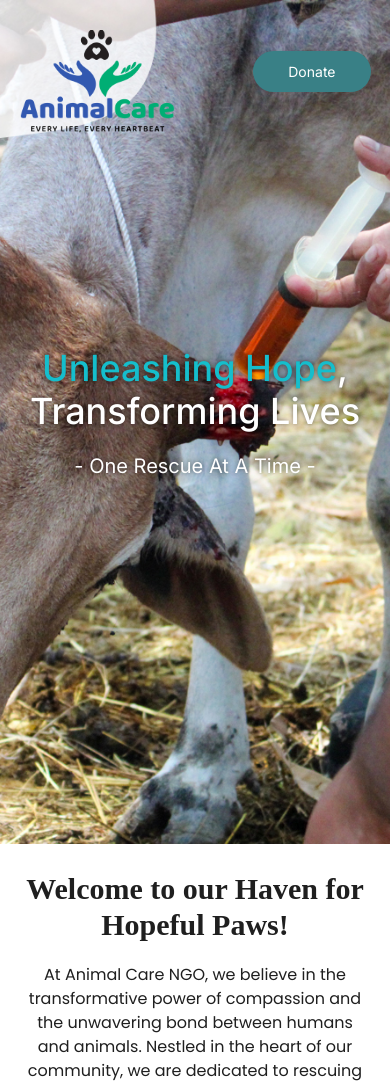
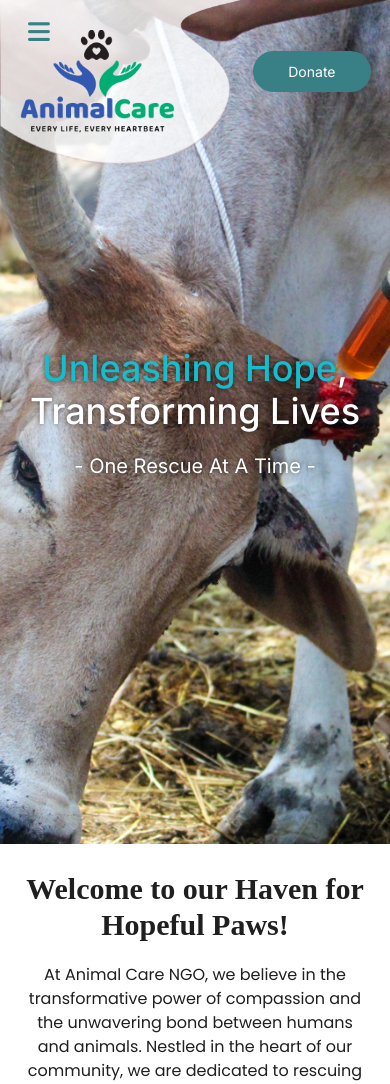
Before and after one commit to r-niraj/animal-care, a PHP site: page / in a window 390 px wide. Shown: the top 1084 px of the page. Run offline with PHP 8.4, Linux system fonts and the light colour scheme.

Commit message:
Dev WIP Ham Menu

```diff
--- a/css/footer.css
+++ b/css/footer.css
@@ -106,6 +106,7 @@ ul.siteMapUL li a {
     color: #fff;
     width: 100%;
     text-indent: 0;
+    font-family: inter;
 }
 
 .item.address p {
--- /dev/null
+++ b/css/hamMenu.css
@@ -0,0 +1,28 @@
+.logBgMobile.mobile .fa-solid.fa-bars {
+    position: absolute;
+    left: 8%;
+    top: 11%;
+    font-size: 25px;
+    color: #398086;
+    z-index: 9;
+}
+
+.mobileMenuContent {
+    width: 100%;
+    height: 100vh;
+    background-color: #fff;
+    position: absolute;
+    z-index: 10;
+    top: 0;
+    display: block;
+    transition: all 0.2s ease-in-out;
+    transform: translateX(-100%);
+}
+
+.mobileMenuContent .fa-solid.fa-x {
+    right: 9%;
+    position: absolute;
+    top: 4%;
+    color: #398086;
+    font-size: 25px;
+}
--- a/css/index.css
+++ b/css/index.css
@@ -1,9 +1,3 @@
-* {
-    margin: 0;
-    padding: 0;
-    box-sizing: border-box;
-}
-
 * {
     margin: 0;
     padding: 0;
@@ -63,9 +57,9 @@
 
 .mainBanner .navbarCustom {
     position: absolute;
-    right: 5%;
+    right: 4%;
     width: 75%;
-    top: 10%;
+    top: 6%;
 }
 
 .mainBanner .navbarCustom ul {
@@ -303,7 +297,7 @@
     text-align: left;
 }
 
-.WCAnimalCare p.title{
+.WCAnimalCare p.title {
     font-size: 30px;
     font-family: 'Inter';
     text-align: center;
@@ -319,22 +313,23 @@
     padding: 0 8%;
 }
 
-.WCAnimalCare .leftText{
+.WCAnimalCare .leftText {
     width: 50%;
     font-family: 'TwSenMT';
     font-size: 22px;
     line-height: 25px;
 }
 
-.WCAnimalCare .Image{
+.WCAnimalCare .Image {
     background-image: url('../Images/home/why-choose-aci.png');
-    height:450px;
+    height: 450px;
     background-size: contain;
     width: 50%;
     background-repeat: no-repeat;
 }
 
-.currCamp,.Comprehensive {
+.currCamp,
+.Comprehensive {
     text-align: center;
 }
 
@@ -345,7 +340,7 @@
     margin: 0;
 }
 
-.currCamp p.title span{
+.currCamp p.title span {
     font-style: italic;
     color: #3258B0;
     font-weight: 700;
@@ -365,16 +360,16 @@
     transition: 0.3s all ease-in-out;
 }
 
-.donateBtn:hover{
+.donateBtn:hover {
     color: #fff;
     background-color: #306b70;
 }
 
-.currCamp{
+.currCamp {
     margin: 0 3% 5%;
 }
 
-.WCAnimalCare.marginLR{
+.WCAnimalCare.marginLR {
     margin: 3% 6% 5% 6%;
 }
 
@@ -401,7 +396,7 @@
     background-position: 83% center;
 }
 
-.waterBowl{
+.waterBowl {
     display: flex;
     align-items: center;
     padding: 3% 15%;
@@ -409,10 +404,11 @@
 }
 
 .waterBowl .leftText,
-.waterBowl .imageContainer{
+.waterBowl .imageContainer {
     width: 50%;
 }
-.waterBowl .imageContainer{
+
+.waterBowl .imageContainer {
     background-image: url('../Images/home/water-bowl-birds.png');
     height: 400px;
     background-size: cover;
@@ -430,7 +426,7 @@
     font-weight: 500;
 }
 
-.Testimonials{
+.Testimonials {
     text-align: center;
     margin: 5% 0;
 }
@@ -459,7 +455,7 @@
     padding: 0 22%;
 }
 
-.Testimonials .carousel-control-prev{
+.Testimonials .carousel-control-prev {
     left: -84px;
     background: #398086;
     height: 35px;
@@ -488,7 +484,7 @@
     padding: 0 22%;
 }
 
-.futurePlans .title{
+.futurePlans .title {
     font-family: inter;
     font-weight: 600;
     font-size: 25px;
@@ -501,30 +497,38 @@
     line-height: 22px;
 }
 
-.ourStory.joinMovement{
+.ourStory.joinMovement {
     margin-top: 8%;
 }
 
-.ourStory.joinMovement .innerContainer{
+.ourStory.joinMovement .innerContainer {
     flex-direction: row-reverse;
 }
 
-.ourStory.joinMovement .innerContainer p.storyTitle{
+.ourStory.joinMovement .innerContainer p.storyTitle {
     font-size: 30px;
     font-family: 'Inter';
     font-weight: 600;
 }
 
-.ourStory.joinMovement .innerContainer .photoCont{
+.ourStory.joinMovement .innerContainer .photoCont {
     background-image: url('../Images/home/JoinMoment.png');
 }
 
-.item.address.home p{
+.item.address.home p {
     padding: 0;
 }
 
-ul.siteMapUL.Home li{
+ul.siteMapUL.Home li {
     padding: 0;
+}
+
+.footer .contactForm div {
+    padding: 7px 6px !important;
+}
+
+.mobileMenuContent {
+    display: none;
 }
 
 /* Media Query for Mobile Devices */
@@ -540,6 +544,7 @@ ul.siteMapUL.Home li{
         background-size: contain;
         background-repeat: no-repeat;
         top: 30px;
+        z-index: 9;
     }
 
     .mainBanner .navbarCustom {
@@ -703,17 +708,17 @@ ul.siteMapUL.Home li{
         height: 30vh;
     }
 
-    .WCAnimalCare p.title{
+    .WCAnimalCare p.title {
         font-size: 22px;
         margin-bottom: 20px;
     }
 
-    .WCAnimalCare .flexContainer{
+    .WCAnimalCare .flexContainer {
         flex-direction: column-reverse;
         padding: 0 5%;
     }
 
-    .WCAnimalCare .Image{
+    .WCAnimalCare .Image {
         width: 100%;
         height: 269px;
     }
@@ -734,11 +739,11 @@ ul.siteMapUL.Home li{
         line-height: 20px;
     }
 
-    .currCamp{
+    .currCamp {
         margin: 15% 5%;
     }
 
-    .Comprehensive p.title{
+    .Comprehensive p.title {
         font-size: 22px;
     }
 
@@ -746,89 +751,75 @@ ul.siteMapUL.Home li{
         font-size: 16px;
     }
 
-    .waterBowl p.title{
+    .waterBowl p.title {
         font-size: 20px;
     }
 
-    .waterBowl{
+    .waterBowl {
         flex-direction: column-reverse;
         padding: 3%;
         row-gap: 3%;
     }
 
     .waterBowl .leftText,
-    .waterBowl .imageContainer{
+    .waterBowl .imageContainer {
         width: 90%;
         margin-bottom: 15px;
     }
 
-    .waterBowl p.descr{
+    .waterBowl p.descr {
         text-align: center;
     }
 
-    .Testimonials p.title{
+    .Testimonials p.title {
         font-size: 25px;
     }
 
-    .Testimonials p.subtext{
+    .Testimonials p.subtext {
         font-size: 16px;
         margin-bottom: 0;
     }
 
-    .Testimonials .innerContainer{
+    .Testimonials .innerContainer {
         padding: 0 4%;
     }
 
     .Testimonials .carousel-control-next,
-    .Testimonials .carousel-control-prev{
+    .Testimonials .carousel-control-prev {
         display: none;
     }
 
-    .futurePlans{
+    .futurePlans {
         padding: 3%;
         margin-top: 10%;
     }
 
-    .futurePlans .title{
+    .futurePlans .title {
         font-size: 20px;
     }
 
-    .futurePlans p.descr{
+    .futurePlans p.descr {
         font-size: 16px;
     }
 
-    .ourStory.joinMovement .innerContainer{
+    .ourStory.joinMovement .innerContainer {
         flex-direction: column;
     }
 
-    /* responsive footer starts here */
-    .footer .innerFtrContainer{
-        flex-direction: column;
+    .mainBanner {
+        background-image: url('../Images/home/CowRescueMobile.jpg');
+        position: relative;
     }
 
-    .footer .innerFtrContainer .item.logoSocial .logo{
-        width: 294px !important;
-        background-position: center;
+    .mainBanner .logBgMobile.mobile {
+        background-image: url('../Images/home/logBck.png');
+        background-size: contain;
+        background-repeat: no-repeat;
+        width: 350px;
+        height: 182px;
+        display: block;
+        position: relative;
     }
-
-    .innerFtrContainer .item.logoSocial{
-        margin-bottom: 15%;
-    }
-
-    .innerFtrContainer .item.siteMap{
-        margin-bottom: 10%;
-    }
-
-    .innerFtrContainer  .item.connectForm {
-        width: 100%;
-        margin-bottom: 10%;
-    }
-
-    .innerFtrContainer .item.address p{
-        text-align: left;
-    }
-
-     /* responsive footer ends here */
 }
 
 /* Media Query for low resolution  Tablets, Ipads */
--- a/donate.html
+++ b/donate.html
@@ -9,6 +9,7 @@
     <link rel="stylesheet" href="./css/footer.css">
     <link rel="stylesheet" href="./css/secondary_nav.css">
     <link rel="stylesheet" href="./css/fadeScroll.css">
+    <link rel="stylesheet" href="./css/hamMenu.css">
 
     <link rel="preconnect" href="https://fonts.googleapis.com">
     <link rel="preconnect" href="https://fonts.gstatic.com" crossorigin>
@@ -27,6 +28,10 @@
 
     <div class="navbarReuse js-reveal">
         <div class="logoContainer"></div>
+        <div class="logBgMobile mobile">
+            <i class="fa-solid fa-bars" onclick="handleMobileMenu();"></i>
+        </div>
+        <div class="mobileMenuContent"><i class="fa-solid fa-x" onclick="handleCloseNav();"></i></div>
         <div class="navbarCustom">
             <ul>
                 <li><a href="index.html">Home</a></li>
@@ -134,6 +139,7 @@
     </div>
 
     <script src="JS/jquery.scroll-reveal.js"></script>
+    <script src="JS/mobileMenu.js"></script>
     <script>
         $.fn.scrollReveal();
     </script>
--- a/get-involved.html
+++ b/get-involved.html
@@ -9,6 +9,7 @@
     <link rel="stylesheet" href="./css/footer.css">
     <link rel="stylesheet" href="./css/secondary_nav.css">
     <link rel="stylesheet" href="./css/fadeScroll.css">
+    <link rel="stylesheet" href="./css/hamMenu.css">
 
     <link rel="preconnect" href="https://fonts.googleapis.com">
     <link rel="preconnect" href="https://fonts.gstatic.com" crossorigin>
@@ -26,6 +27,10 @@
 
     <div class="navbarReuse js-reveal">
         <div class="logoContainer"></div>
+        <div class="logBgMobile mobile">
+            <i class="fa-solid fa-bars" onclick="handleMobileMenu();"></i>
+        </div>
+        <div class="mobileMenuContent"><i class="fa-solid fa-x" onclick="handleCloseNav();"></i></div>
         <div class="navbarCustom">
             <ul>
                 <li><a href="index.html">Home</a></li>
@@ -121,6 +126,7 @@
         </footer>
     </div>
     <script src="JS/jquery.scroll-reveal.js"></script>
+    <script src="JS/mobileMenu.js"></script>
     <script>
         $.fn.scrollReveal();
     </script>
--- a/index.html
+++ b/index.html
@@ -8,6 +8,7 @@
     <link rel="stylesheet" href="./css/index.css">
     <link rel="stylesheet" href="./css/footer.css">
     <link rel="stylesheet" href="./css/fadeScroll.css">
+    <link rel="stylesheet" href="./css/hamMenu.css">
 
     <link rel="preconnect" href="https://fonts.googleapis.com">
     <link rel="preconnect" href="https://fonts.gstatic.com" crossorigin>
@@ -27,6 +28,10 @@
 <body>
     <div class="mainBanner js-reveal">
         <div class="logoContainer"></div>
+        <div class="logBgMobile mobile">
+            <i class="fa-solid fa-bars" onclick="handleMobileMenu();"></i>
+        </div>
+        <div class="mobileMenuContent"><i class="fa-solid fa-x" onclick="handleCloseNav();"></i></div>
         <div class="navbarCustom">
             <ul>
                 <li><a href="index.html" class="active">Home</a></li>
@@ -335,10 +340,9 @@
     <script src="https://code.jquery.com/jquery-3.7.1.min.js"></script>
     <script src="https://cdn.jsdelivr.net/npm/bootstrap@5.0.2/dist/js/bootstrap.bundle.min.js"></script>
     <script src="JS/jquery.scroll-reveal.js"></script>
+    <script src="JS/mobileMenu.js"></script>
     <script>
         $.fn.scrollReveal();
-
-
         let animRescued = Number($('.countItem1 .animationCount .count').text());
         let animTreated = Number($('.countItem2 .animationCount .count').text());
         let aVolun = Number($('.countItem3 .animationCount .count').text());
--- a/our-work.html
+++ b/our-work.html
@@ -9,6 +9,7 @@
     <link rel="stylesheet" href="./css/footer.css">
     <link rel="stylesheet" href="./css/secondary_nav.css">
     <link rel="stylesheet" href="./css/fadeScroll.css">
+    <link rel="stylesheet" href="./css/hamMenu.css">
 
     <link rel="preconnect" href="https://fonts.googleapis.com">
     <link rel="preconnect" href="https://fonts.gstatic.com" crossorigin>
@@ -26,6 +27,10 @@
 <body>
     <div class="navbarReuse js-reveal">
         <div class="logoContainer"></div>
+        <div class="logBgMobile mobile">
+            <i class="fa-solid fa-bars" onclick="handleMobileMenu();"></i>
+        </div>
+        <div class="mobileMenuContent"><i class="fa-solid fa-x" onclick="handleCloseNav();"></i></div>
         <div class="navbarCustom">
             <ul>
                 <li><a href="index.html">Home</a></li>
@@ -149,6 +154,7 @@
         </footer>
     </div>
     <script src="JS/jquery.scroll-reveal.js"></script>
+    <script src="JS/mobileMenu.js"></script>
     <script>
         $.fn.scrollReveal();
     </script>
--- a/work-with-us.html
+++ b/work-with-us.html
@@ -9,6 +9,7 @@
     <link rel="stylesheet" href="./css/footer.css">
     <link rel="stylesheet" href="./css/secondary_nav.css">
     <link rel="stylesheet" href="./css/fadeScroll.css">
+    <link rel="stylesheet" href="./css/hamMenu.css">
 
     <link rel="preconnect" href="https://fonts.googleapis.com">
     <link rel="preconnect" href="https://fonts.gstatic.com" crossorigin>
@@ -26,6 +27,10 @@
 
     <div class="navbarReuse js-reveal">
         <div class="logoContainer"></div>
+        <div class="logBgMobile mobile">
+            <i class="fa-solid fa-bars" onclick="handleMobileMenu();"></i>
+        </div>
+        <div class="mobileMenuContent"><i class="fa-solid fa-x" onclick="handleCloseNav();"></i></div>
         <div class="navbarCustom">
             <ul>
                 <li><a href="index.html">Home</a></li>
@@ -115,6 +120,7 @@
     </div>
 
     <script src="JS/jquery.scroll-reveal.js"></script>
+    <script src="JS/mobileMenu.js"></script>
     <script>
         $.fn.scrollReveal();
     </script>
```
Also changed, not shown: JS/mobileMenu.js (added, +21 -0 lines), about.html (+8 -0 lines), contact.html (+7 -0 lines), css/contact.css (+0 -7 lines), Images/home/CowRescueMobile.jpg (added), Images/home/logBck.png (added).
